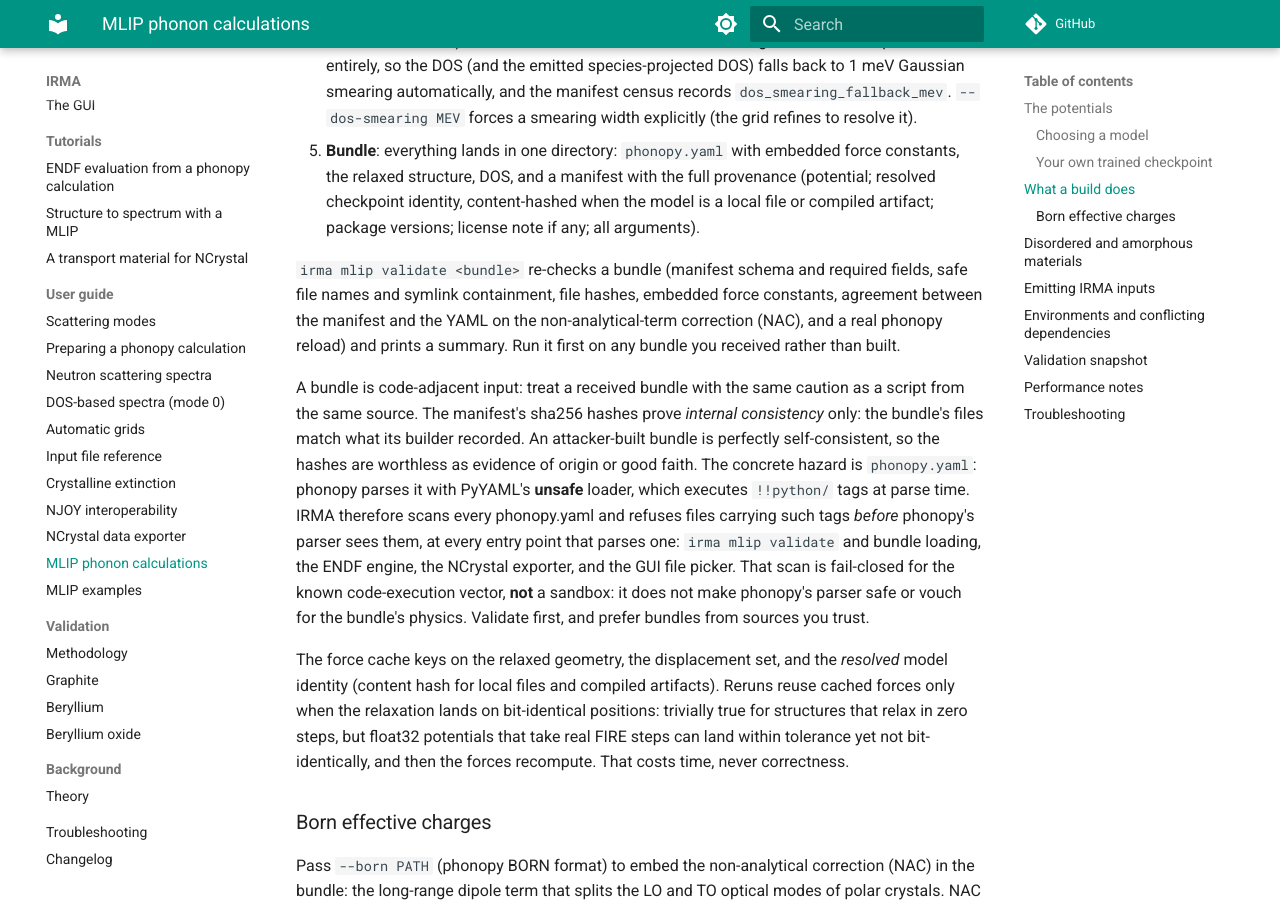
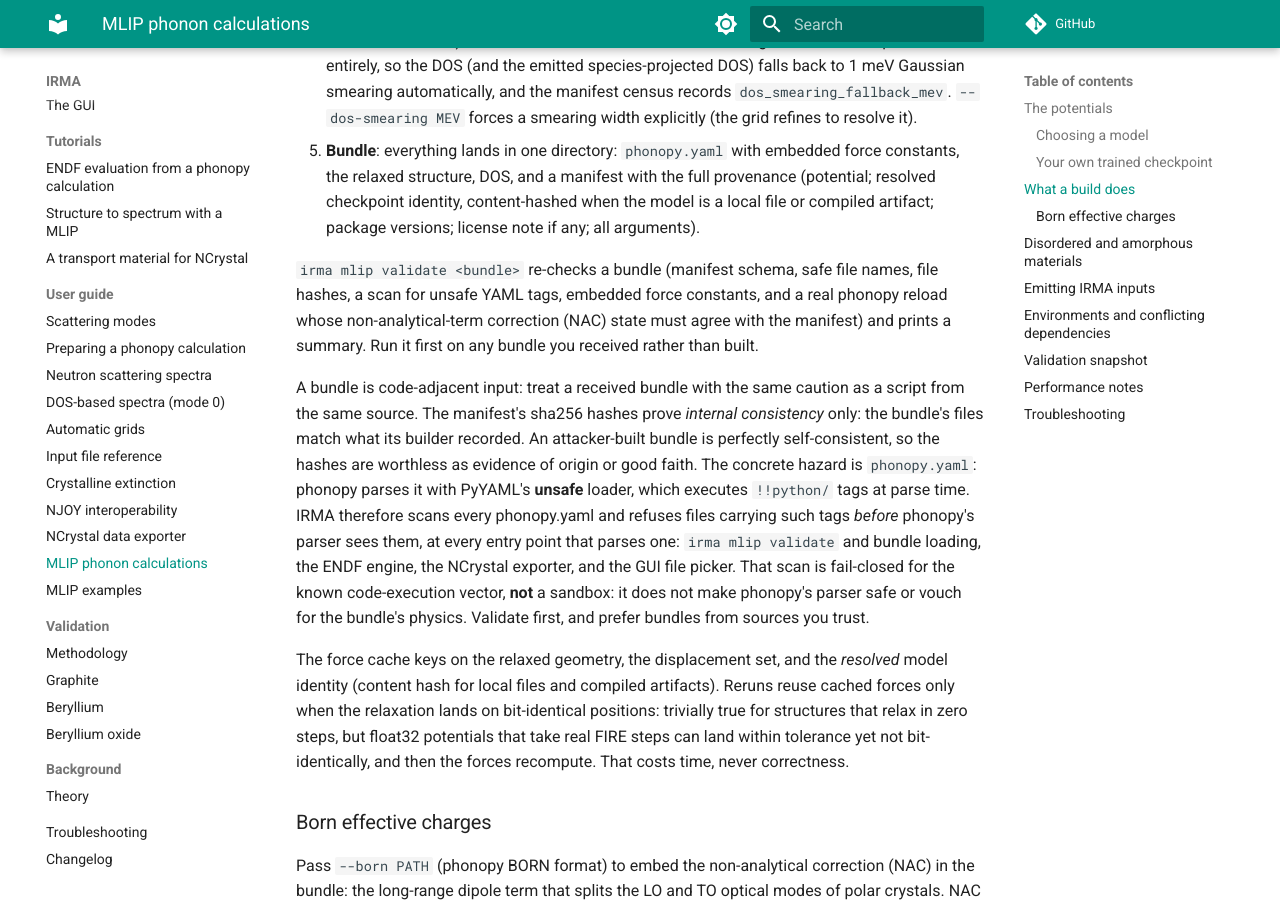
Before and after one commit to ramic-k/IRMA, an MkDocs documentation site: the page built from docs/mlip.md, in a window 1280 px wide and 900 px high, scrolled down 4440 px. Built offline with MkDocs 1.6.1 and Material for MkDocs 9.7.7, drawn with Linux system fonts in a browser that asks for light colours; comment, search, counter and statistics services are not loaded.

Commit message:
docs/mlip: describe what validate checks now
Claude-Session: https://claude.ai/code/session_01C2iC5HyRUuJ3FeKVVSE61G

```diff
--- a/docs/mlip.md
+++ b/docs/mlip.md
@@ -221,11 +221,11 @@ does not establish that it is safe.
    content-hashed when the model is a local file or compiled artifact;
    package versions; license note if any; all arguments).
 
-`irma mlip validate <bundle>` re-checks a bundle (manifest schema and
-required fields, safe file names and symlink containment, file hashes,
-embedded force constants, agreement between the manifest and the YAML
-on the non-analytical-term correction (NAC), and a real phonopy reload)
-and prints a summary. Run it first on any bundle you received rather
+`irma mlip validate <bundle>` re-checks a bundle (manifest schema, safe
+file names, file hashes, a scan for unsafe YAML tags, embedded force
+constants, and a real phonopy reload whose non-analytical-term
+correction (NAC) state must agree with the manifest) and prints a
+summary. Run it first on any bundle you received rather
 than built.
 
 A bundle is code-adjacent input: treat a
```
